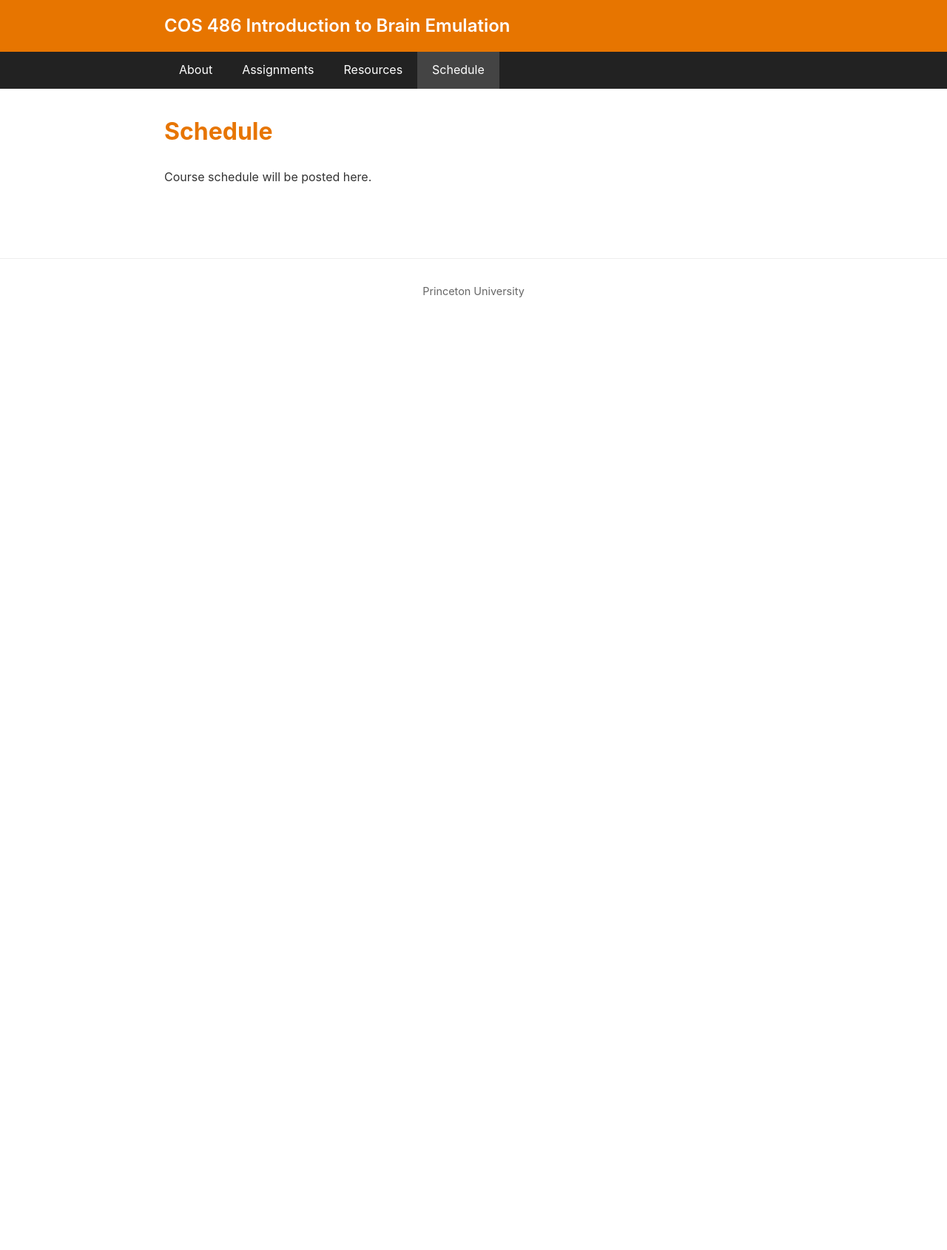
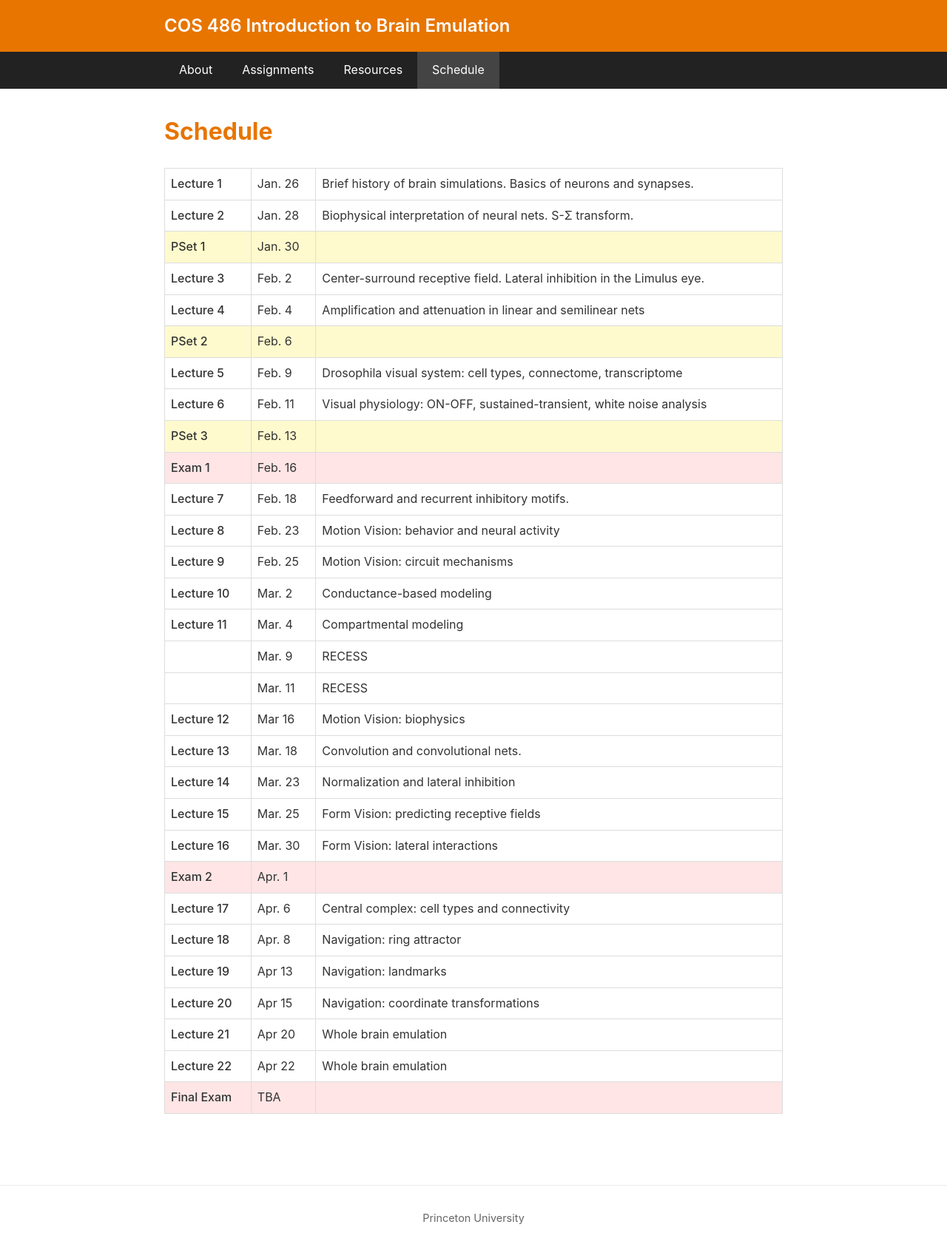
Before and after one commit to brainemulation/brainemulation.github.io, a Jekyll site: the page built from schedule.md, in a window 1280 px wide. Shown: the whole page at 74% size. Built offline with Jekyll 4.4.1, drawn with Linux system fonts in a browser that asks for light colours; before the commit the page ends 900 px from its top, so only the background shows below that.

Commit message:
Add course schedule and update assessment details
- Populate schedule page with full semester calendar (22 lectures, exams, problem sets)
- Add color-coded table styling: yellowish for PSets, reddish for exams
- Update assessment breakdown to show individual exam weights (15% and 25%)
- Add Ed discussion link

```diff
--- a/_layouts/default.html
+++ b/_layouts/default.html
@@ -79,6 +79,24 @@
     main li {
       margin-bottom: 0.25rem;
     }
+    main table {
+      border-collapse: collapse;
+      width: 100%;
+      margin-bottom: 1rem;
+    }
+    main table td {
+      border: 1px solid #ddd;
+      padding: 0.5rem;
+    }
+    main table td:first-child {
+      font-weight: 500;
+    }
+    main table tr.exam-row {
+      background-color: #ffe5e5;
+    }
+    main table tr.pset-row {
+      background-color: #fffacd;
+    }
     footer {
       text-align: center;
       padding: 2rem;
--- a/schedule.md
+++ b/schedule.md
@@ -6,4 +6,35 @@ permalink: /schedule
 
 # Schedule
 
-Course schedule will be posted here.
+<table>
+<tr><td>Lecture 1</td><td>Jan. 26</td><td>Brief history of brain simulations. Basics of neurons and synapses.</td></tr>
+<tr><td>Lecture 2</td><td>Jan. 28</td><td>Biophysical interpretation of neural nets. S-Σ transform.</td></tr>
+<tr class="pset-row"><td>PSet 1</td><td>Jan. 30</td><td></td></tr>
+<tr><td>Lecture 3</td><td>Feb. 2</td><td>Center-surround receptive field. Lateral inhibition in the Limulus eye.</td></tr>
+<tr><td>Lecture 4</td><td>Feb. 4</td><td>Amplification and attenuation in linear and semilinear nets</td></tr>
+<tr class="pset-row"><td>PSet 2</td><td>Feb. 6</td><td></td></tr>
+<tr><td>Lecture 5</td><td>Feb. 9</td><td>Drosophila visual system: cell types, connectome, transcriptome</td></tr>
+<tr><td>Lecture 6</td><td>Feb. 11</td><td>Visual physiology: ON-OFF, sustained-transient, white noise analysis</td></tr>
+<tr class="pset-row"><td>PSet 3</td><td>Feb. 13</td><td></td></tr>
+<tr class="exam-row"><td>Exam 1</td><td>Feb. 16</td><td></td></tr>
+<tr><td>Lecture 7</td><td>Feb. 18</td><td>Feedforward and recurrent inhibitory motifs.</td></tr>
+<tr><td>Lecture 8</td><td>Feb. 23</td><td>Motion Vision: behavior and neural activity</td></tr>
+<tr><td>Lecture 9</td><td>Feb. 25</td><td>Motion Vision: circuit mechanisms</td></tr>
+<tr><td>Lecture 10</td><td>Mar. 2</td><td>Conductance-based modeling</td></tr>
+<tr><td>Lecture 11</td><td>Mar. 4</td><td>Compartmental modeling</td></tr>
+<tr><td></td><td>Mar. 9</td><td>RECESS</td></tr>
+<tr><td></td><td>Mar. 11</td><td>RECESS</td></tr>
+<tr><td>Lecture 12</td><td>Mar 16</td><td>Motion Vision: biophysics</td></tr>
+<tr><td>Lecture 13</td><td>Mar. 18</td><td>Convolution and convolutional nets.</td></tr>
+<tr><td>Lecture 14</td><td>Mar. 23</td><td>Normalization and lateral inhibition</td></tr>
+<tr><td>Lecture 15</td><td>Mar. 25</td><td>Form Vision: predicting receptive fields</td></tr>
+<tr><td>Lecture 16</td><td>Mar. 30</td><td>Form Vision: lateral interactions</td></tr>
+<tr class="exam-row"><td>Exam 2</td><td>Apr. 1</td><td></td></tr>
+<tr><td>Lecture 17</td><td>Apr. 6</td><td>Central complex: cell types and connectivity</td></tr>
+<tr><td>Lecture 18</td><td>Apr. 8</td><td>Navigation: ring attractor</td></tr>
+<tr><td>Lecture 19</td><td>Apr 13</td><td>Navigation: landmarks</td></tr>
+<tr><td>Lecture 20</td><td>Apr 15</td><td>Navigation: coordinate transformations</td></tr>
+<tr><td>Lecture 21</td><td>Apr 20</td><td>Whole brain emulation</td></tr>
+<tr><td>Lecture 22</td><td>Apr 22</td><td>Whole brain emulation</td></tr>
+<tr class="exam-row"><td>Final Exam</td><td>TBA</td><td></td></tr>
+</table>
```
Also changed, not shown: index.md (+6 -6 lines).
